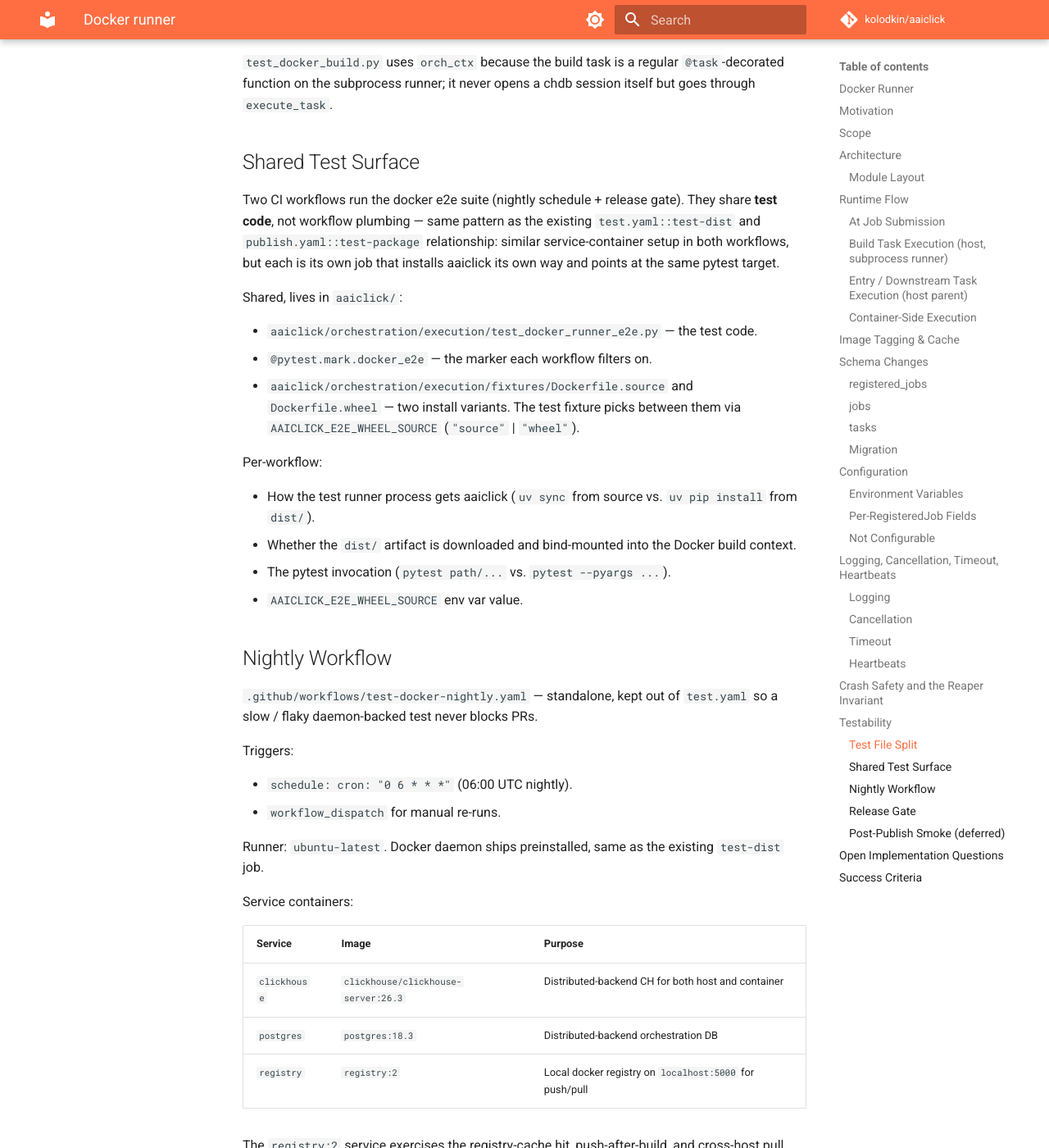
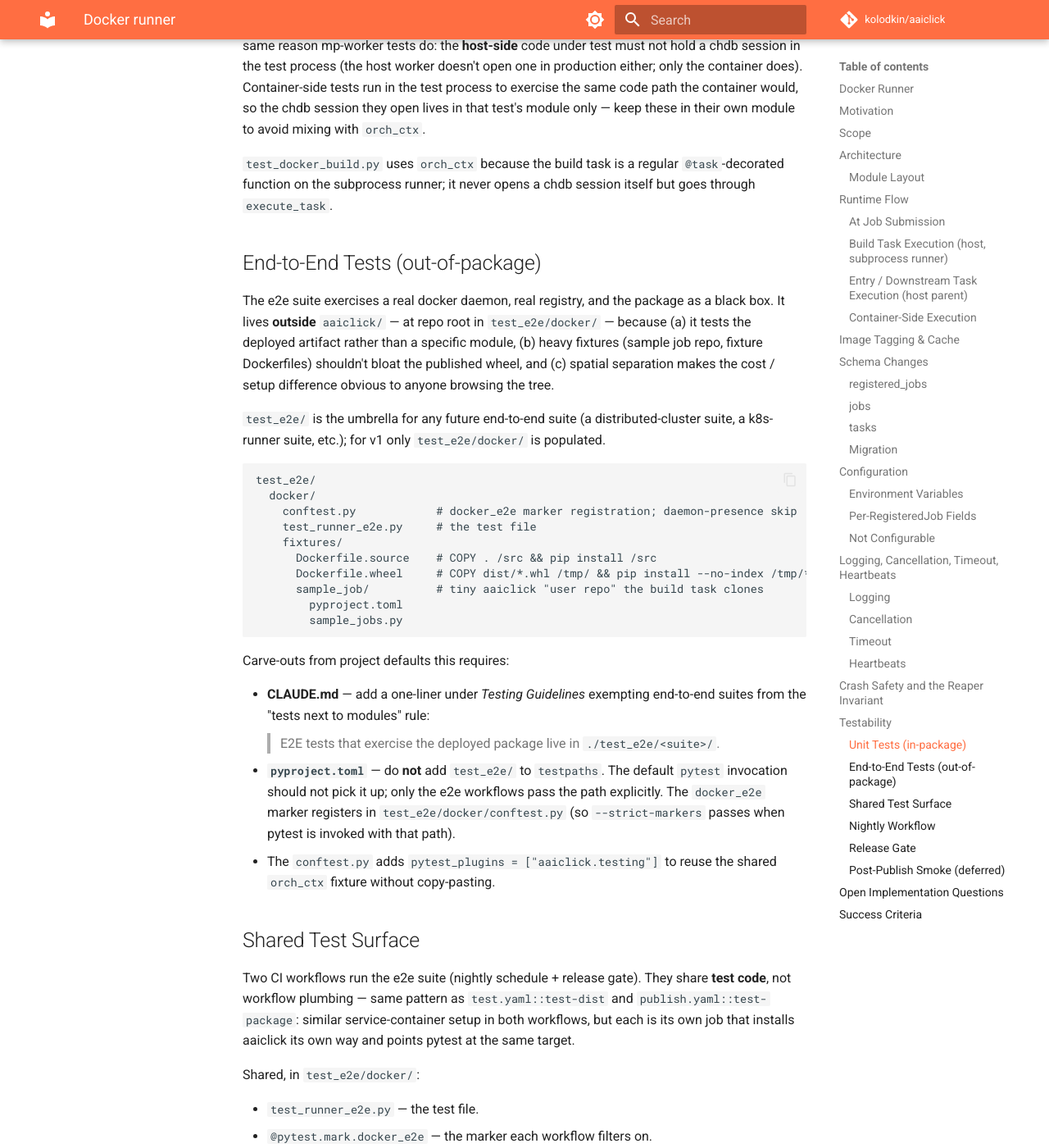
Before and after one commit to kolodkin/aaiclick, an MkDocs documentation site: the page built from docs/docker_runner.md, in a window 1280 px wide and 1400 px high, scrolled down 12469 px. Shown: the whole window at 82% size. Built offline with MkDocs 1.6.1 and Material for MkDocs 9.7.7, drawn with Linux system fonts in a browser that asks for light colours; comment, search, counter and statistics services are not loaded; some of the changed text lies outside the part shown.

Commit message:
refactor: move docker e2e tests outside the package
Split the testability plan into in-package unit tests (live next to
their modules per the project convention) and an out-of-package e2e
suite at test_e2e/docker/. The e2e tests black-box the deployed
artifact, so they don't belong inside the wheel they're testing — and
keeping them outside means the published wheel doesn't carry sample
job fixtures or fixture Dockerfiles. Documents the carve-outs needed
(CLAUDE.md note, pyproject.toml testpaths exclusion). Both nightly and
release-gate workflows now invoke pytest test_e2e/docker/ directly.

````diff
--- a/docs/docker_runner.md
+++ b/docs/docker_runner.md
@@ -509,14 +509,23 @@ exit so they don't accumulate.
 
 # Testability
 
-## Test File Split
+Tests split into two layers by **kind**: unit tests of specific
+modules live next to those modules per the project convention; the
+end-to-end test exercises the deployed package as a black box and
+lives outside it.
+
+## Unit Tests (in-package)
 
 | File                          | Scope                                            | Fixture           |
 |-------------------------------|--------------------------------------------------|-------------------|
 | `test_docker_worker.py`       | Host-side `_run_task_in_container`: dispatch, IPC, exit-code translation, cancel poll, timeout via `docker_kill`, heartbeat cadence | `orch_ctx_no_ch`  |
 | `test_docker_build.py`        | Build task: cache-hit ladder (registry → local → build), push gating on `AAICLICK_DOCKER_REGISTRY`, dockerfile-not-found error, dirty-tree / unpushed-HEAD rejection at submission | `orch_ctx`        |
 | `test_docker_container_main.py` | Container-side `_container_main`: orch_context boot, `execute_task` round-trip, JSON result file format, `register_returned_tasks` integration, `sys.exit` codes on success / failure | `orch_ctx_no_ch`  |
-| `test_docker_runner_e2e.py`   | Real docker daemon end-to-end. Opt-in via `@pytest.mark.docker_e2e`; skipped when `which docker` fails. Not part of the PR-blocking matrix — runs in the standalone nightly workflow described below | `orch_ctx`        |
+
+All three live in `aaiclick/orchestration/execution/` next to the
+modules they test. They use in-process fakes for `docker` / `git` CLI
+calls — no daemon required — and run in the regular `test-local` /
+`test-dist` matrix.
 
 `test_docker_worker.py` and `test_docker_container_main.py` use
 `orch_ctx_no_ch` for the same reason mp-worker tests do: the
@@ -531,32 +540,69 @@ module to avoid mixing with `orch_ctx`.
 regular `@task`-decorated function on the subprocess runner; it never
 opens a chdb session itself but goes through `execute_task`.
 
+## End-to-End Tests (out-of-package)
+
+The e2e suite exercises a real docker daemon, real registry, and the
+package as a black box. It lives **outside** `aaiclick/` — at repo
+root in `test_e2e/docker/` — because (a) it tests the deployed
+artifact rather than a specific module, (b) heavy fixtures (sample
+job repo, fixture Dockerfiles) shouldn't bloat the published wheel,
+and (c) spatial separation makes the cost / setup difference obvious
+to anyone browsing the tree.
+
+`test_e2e/` is the umbrella for any future end-to-end suite (a
+distributed-cluster suite, a k8s-runner suite, etc.); for v1 only
+`test_e2e/docker/` is populated.
+
+```
+test_e2e/
+  docker/
+    conftest.py            # docker_e2e marker registration; daemon-presence skip
+    test_runner_e2e.py     # the test file
+    fixtures/
+      Dockerfile.source    # COPY . /src && pip install /src
+      Dockerfile.wheel     # COPY dist/*.whl /tmp/ && pip install --no-index /tmp/*.whl
+      sample_job/          # tiny aaiclick "user repo" the build task clones
+        pyproject.toml
+        sample_jobs.py
+```
+
+Carve-outs from project defaults this requires:
+
+- **CLAUDE.md** — add a one-liner under *Testing Guidelines* exempting
+  end-to-end suites from the "tests next to modules" rule:
+  > E2E tests that exercise the deployed package live in `./test_e2e/<suite>/`.
+- **`pyproject.toml`** — do **not** add `test_e2e/` to `testpaths`. The
+  default `pytest` invocation should not pick it up; only the e2e
+  workflows pass the path explicitly. The `docker_e2e` marker registers
+  in `test_e2e/docker/conftest.py` (so `--strict-markers` passes when
+  pytest is invoked with that path).
+- The `conftest.py` adds `pytest_plugins = ["aaiclick.testing"]` to
+  reuse the shared `orch_ctx` fixture without copy-pasting.
+
 ## Shared Test Surface
 
-Two CI workflows run the docker e2e suite (nightly schedule + release
-gate). They share **test code**, not workflow plumbing — same pattern
-as the existing `test.yaml::test-dist` and `publish.yaml::test-package`
-relationship: similar service-container setup in both workflows, but
-each is its own job that installs aaiclick its own way and points at
-the same pytest target.
+Two CI workflows run the e2e suite (nightly schedule + release gate).
+They share **test code**, not workflow plumbing — same pattern as
+`test.yaml::test-dist` and `publish.yaml::test-package`: similar
+service-container setup in both workflows, but each is its own job
+that installs aaiclick its own way and points pytest at the same
+target.
 
-Shared, lives in `aaiclick/`:
+Shared, in `test_e2e/docker/`:
 
-- `aaiclick/orchestration/execution/test_docker_runner_e2e.py` — the
-  test code.
+- `test_runner_e2e.py` — the test file.
 - `@pytest.mark.docker_e2e` — the marker each workflow filters on.
-- `aaiclick/orchestration/execution/fixtures/Dockerfile.source` and
-  `Dockerfile.wheel` — two install variants. The test fixture picks
-  between them via `AAICLICK_E2E_WHEEL_SOURCE` (`"source"` |
-  `"wheel"`).
+- `fixtures/Dockerfile.source` and `fixtures/Dockerfile.wheel` — two
+  install variants. The test fixture picks between them via
+  `AAICLICK_E2E_WHEEL_SOURCE` (`"source"` | `"wheel"`).
 
 Per-workflow:
 
-- How the test runner process gets aaiclick (`uv sync` from source vs.
-  `uv pip install` from `dist/`).
-- Whether the `dist/` artifact is downloaded and bind-mounted into the
-  Docker build context.
-- The pytest invocation (`pytest path/...` vs. `pytest --pyargs ...`).
+- How the test runner process gets aaiclick (`uv sync` from source
+  vs. `uv pip install` from `dist/`).
+- Whether the `dist/` artifact is downloaded and bind-mounted into
+  the Docker build context.
 - `AAICLICK_E2E_WHEEL_SOURCE` env var value.
 
 ## Nightly Workflow
@@ -602,7 +648,7 @@ Test step env:
 Run command:
 
 ```bash
-uv run pytest aaiclick/orchestration/execution/test_docker_runner_e2e.py \
+uv run pytest test_e2e/docker/ \
   -m docker_e2e -n 0 -v --junitxml=tmp/pytest-report.xml
 ```
 
@@ -626,7 +672,7 @@ test-package-docker-e2e:
   services:    # clickhouse + postgres + registry:2 — same as nightly
     ...
   steps:
-    - uses: actions/checkout@v5  # for the test fixtures (Dockerfiles)
+    - uses: actions/checkout@v5  # required: e2e tests live outside the package
     - uses: astral-sh/setup-uv@v7
     - run: uv venv --python 3.10
     - uses: actions/download-artifact@v7
@@ -642,10 +688,14 @@ test-package-docker-e2e:
         AAICLICK_DOCKER_REGISTRY: localhost:5000
         # ... CH/SQL URLs etc.
       run: >-
-        uv run --no-project pytest
-        --pyargs aaiclick.orchestration.execution.test_docker_runner_e2e
+        uv run --no-project pytest test_e2e/docker/
         -m docker_e2e -n 0 -v ...
 ```
+
+The `actions/checkout` step is the only deviation from the existing
+`test-package-*` jobs (which rely entirely on the installed wheel and
+do no checkout) — it's needed because the e2e test code lives
+outside the package.
 
 The existing `publish` job's `needs:` extends:
 
@@ -737,7 +787,9 @@ until we've seen a real failure.
 - A subprocess job and a Docker job can run concurrently on the same
   worker without interference.
 - All existing mp_worker / subprocess tests still pass unchanged.
-- New test files under `aaiclick/orchestration/execution/` covering the
-  matrix in the **Testability** section: `test_docker_worker.py`,
-  `test_docker_build.py`, `test_docker_container_main.py`, and the
-  opt-in `test_docker_runner_e2e.py`.
+- New unit-test files under `aaiclick/orchestration/execution/`:
+  `test_docker_worker.py`, `test_docker_build.py`,
+  `test_docker_container_main.py`. New end-to-end suite at
+  `test_e2e/docker/test_runner_e2e.py` (out-of-package), opt-in via
+  `@pytest.mark.docker_e2e`, run by the nightly workflow and the
+  release gate.
````
